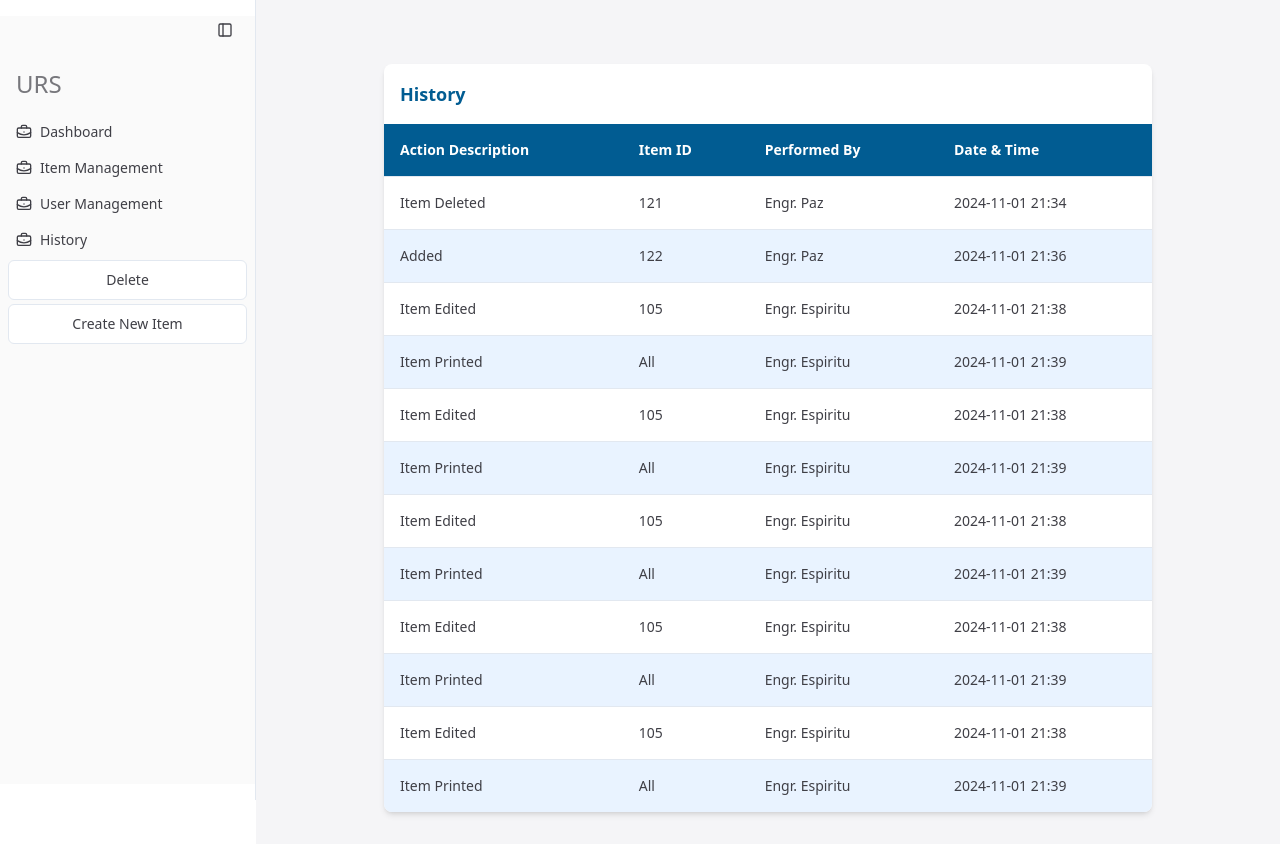
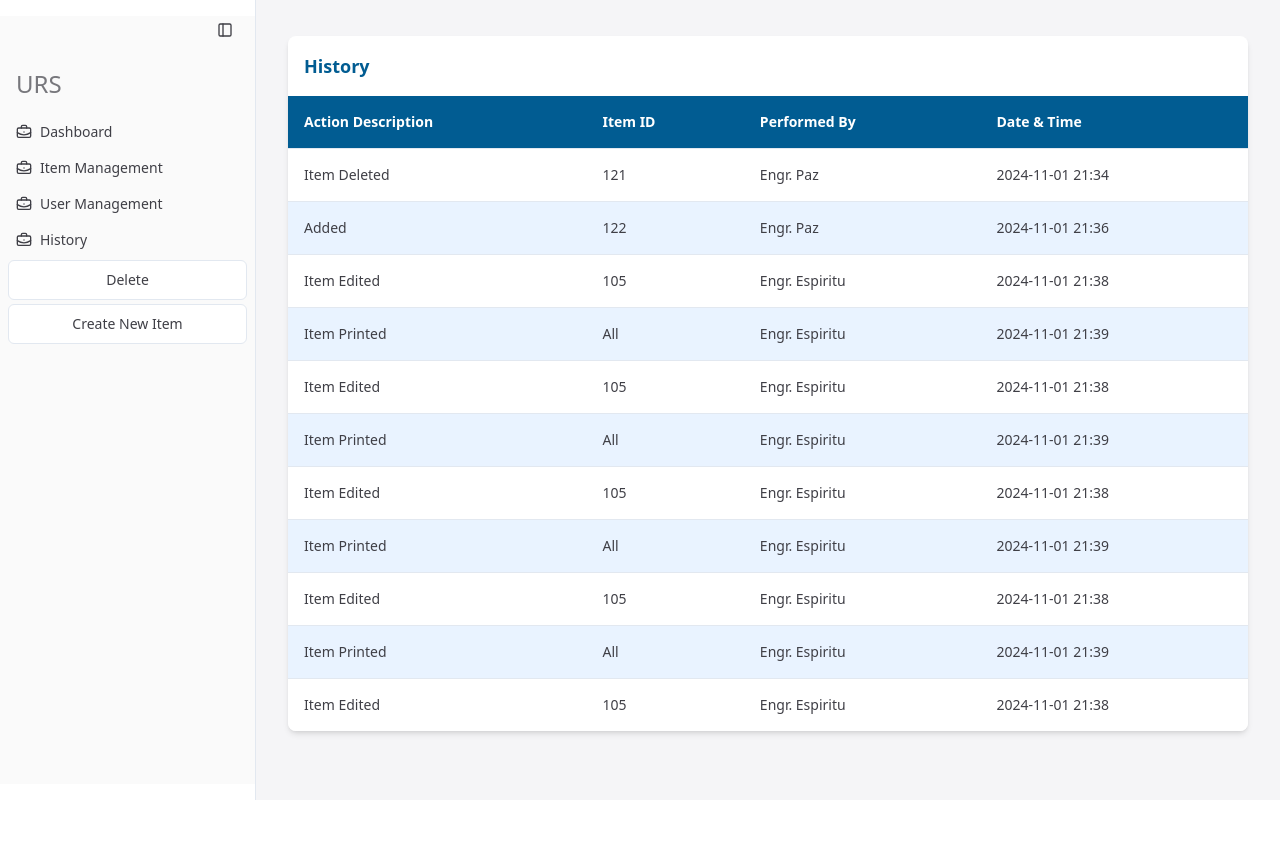
Before and after one commit to robin-dc/Inventory-Frontend, a React (Vite) app: page /admin/1 in a window 1280 px wide. Both pictures are taken after a click on the link "History". After the commit the page ends 800 px from the top, so only its background shows below. Built offline with nearby package versions, Linux system fonts and the light colour scheme.

Commit message:
update table styling

```diff
--- a/src/pages/admin/tabs/History.jsx
+++ b/src/pages/admin/tabs/History.jsx
@@ -9,23 +9,22 @@ import {
 } from "@/components/ui/table";
 
 const data = [
-  { action: "Item Deleted", itemId: "121", performedBy: "Engr. Paz", dateTime: "2024-11-01 21:34" },
-  { action: "Added", itemId: "122", performedBy: "Engr. Paz", dateTime: "2024-11-01 21:36" },
-  { action: "Item Edited", itemId: "105", performedBy: "Engr. Espiritu", dateTime: "2024-11-01 21:38" },
+  { action: "Item Deleted", itemId: "121", performedBy: "Engr. Paz",      dateTime: "2024-11-01 21:34" },
+  { action: "Added",        itemId: "122", performedBy: "Engr. Paz",      dateTime: "2024-11-01 21:36" },
+  { action: "Item Edited",  itemId: "105", performedBy: "Engr. Espiritu", dateTime: "2024-11-01 21:38" },
   { action: "Item Printed", itemId: "All", performedBy: "Engr. Espiritu", dateTime: "2024-11-01 21:39" },
-  { action: "Item Edited", itemId: "105", performedBy: "Engr. Espiritu", dateTime: "2024-11-01 21:38" },
+  { action: "Item Edited",  itemId: "105", performedBy: "Engr. Espiritu", dateTime: "2024-11-01 21:38" },
   { action: "Item Printed", itemId: "All", performedBy: "Engr. Espiritu", dateTime: "2024-11-01 21:39" },
-  { action: "Item Edited", itemId: "105", performedBy: "Engr. Espiritu", dateTime: "2024-11-01 21:38" },
+  { action: "Item Edited",  itemId: "105", performedBy: "Engr. Espiritu", dateTime: "2024-11-01 21:38" },
   { action: "Item Printed", itemId: "All", performedBy: "Engr. Espiritu", dateTime: "2024-11-01 21:39" },
-  { action: "Item Edited", itemId: "105", performedBy: "Engr. Espiritu", dateTime: "2024-11-01 21:38" },
+  { action: "Item Edited",  itemId: "105", performedBy: "Engr. Espiritu", dateTime: "2024-11-01 21:38" },
   { action: "Item Printed", itemId: "All", performedBy: "Engr. Espiritu", dateTime: "2024-11-01 21:39" },
-  { action: "Item Edited", itemId: "105", performedBy: "Engr. Espiritu", dateTime: "2024-11-01 21:38" },
-  { action: "Item Printed", itemId: "All", performedBy: "Engr. Espiritu", dateTime: "2024-11-01 21:39" },
+  { action: "Item Edited",  itemId: "105", performedBy: "Engr. Espiritu", dateTime: "2024-11-01 21:38" },
 ];
 
 export function HistoryTable() {
   return (
-    <div className="w-4/5 mx-auto mt-8 bg-white shadow-md rounded-lg overflow-hidden">
+    <div className="w-4/7 mx-auto mt-1 bg-white shadow-md rounded-lg overflow-hidden">
       <h2 className="p-4 text-lg font-semibold text-[#015C92]">History</h2>
       <Table>
         <TableHeader>
```
